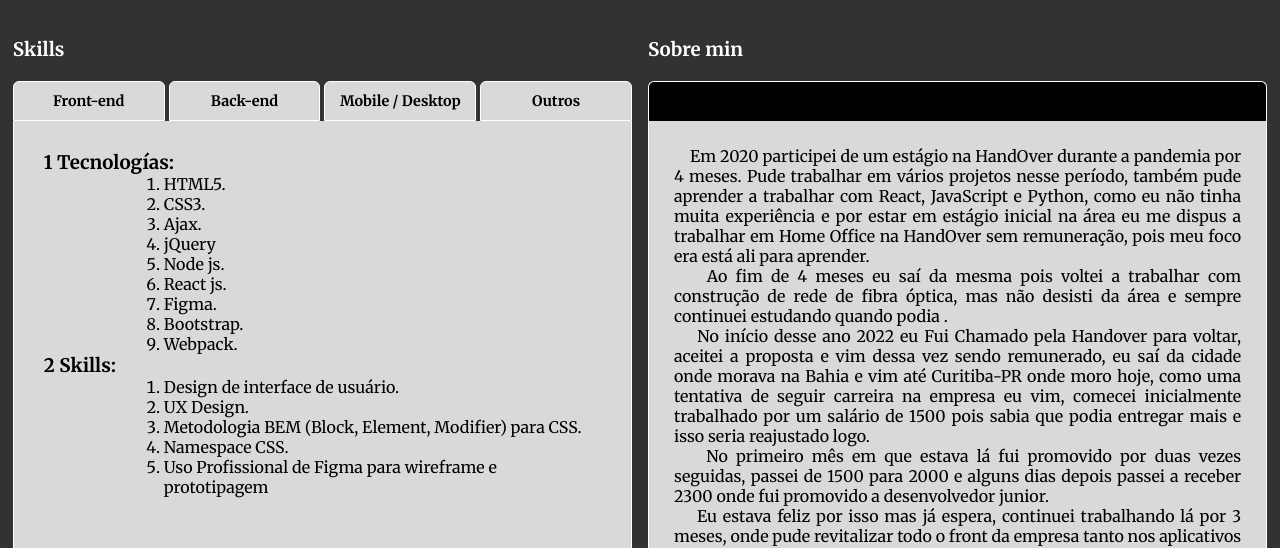
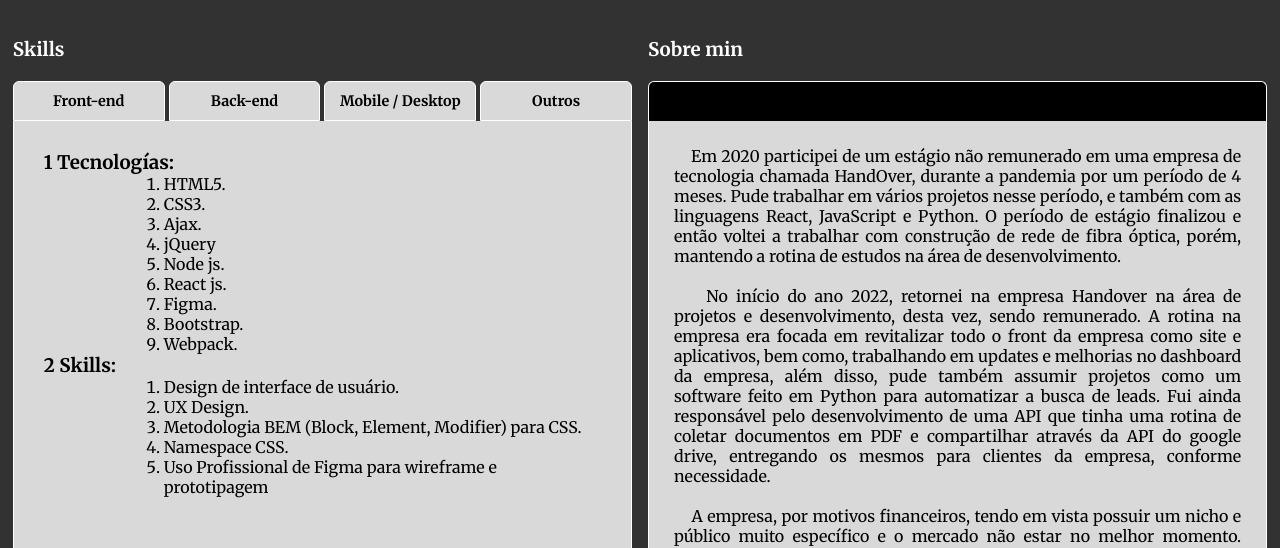
Before and after one commit to DaviDumer/meu-portfolio, a website built with webpack: page docs/index.html in a window 1280 px wide. Shown: the part 252-800 px from the top of the page. Built offline with nearby package versions, Linux system fonts and the light colour scheme.

Commit message:
sobre min

```diff
--- a/docs/index.html
+++ b/docs/index.html
@@ -125,45 +125,37 @@
           <div class="s-my-history__header"></div>
           <section class="s-my-history__text-box">
             <p>
-              &nbsp;&nbsp;&nbsp;&nbsp;Em 2020 participei de um estágio na
-              HandOver durante a pandemia por 4 meses. Pude trabalhar em vários
-              projetos nesse período, também pude aprender a trabalhar com
-              React, JavaScript e Python, como eu não tinha muita experiência e
-              por estar em estágio inicial na área eu me dispus a trabalhar em
-              Home Office na HandOver sem remuneração, pois meu foco era está
-              ali para aprender. <br />
-              &nbsp;&nbsp;&nbsp;&nbsp;Ao fim de 4 meses eu saí da mesma pois
-              voltei a trabalhar com construção de rede de fibra óptica, mas não
-              desisti da área e sempre continuei estudando quando podia . <br />
-              &nbsp;&nbsp;&nbsp;&nbsp;No início desse ano 2022 eu Fui Chamado
-              pela Handover para voltar, aceitei a proposta e vim dessa vez
-              sendo remunerado, eu saí da cidade onde morava na Bahia e vim até
-              Curitiba-PR onde moro hoje, como uma tentativa de seguir carreira
-              na empresa eu vim, comecei inicialmente trabalhado por um salário
-              de 1500 pois sabia que podia entregar mais e isso seria reajustado
-              logo. <br />
-              &nbsp;&nbsp;&nbsp;&nbsp;No primeiro mês em que estava lá fui
-              promovido por duas vezes seguidas, passei de 1500 para 2000 e
-              alguns dias depois passei a receber 2300 onde fui promovido a
-              desenvolvedor junior. <br />
-              &nbsp;&nbsp;&nbsp;&nbsp;Eu estava feliz por isso mas já espera,
-              continuei trabalhando lá por 3 meses, onde pude revitalizar todo o
-              front da empresa tanto nos aplicativos como também, a dashboard da
-              empresa mas não parava só nisso, pude também assumir projetos como
-              um software feito em Python para automatizar a busca de leads,
-              também fui responsável por entregar uma API onde ela tinha uma
-              rotina de pegar alguns documento em pdf e compartilhar através da
-              API do google drive para alguns clientes que precisava dos mesmos
-              . <br />
-              &nbsp;&nbsp;&nbsp;&nbsp;Bom por fim houve um problema no
-              financeiro da startup, por ser uma empresa pequena com um nicho
-              muito específico, foi obrigada a mandar parte dos funcionários
-              embora, dentre eles eu acabei tendo que sair também :-(, por essa
-              eu não esperava mas estou aqui tive que começar a trabalhar no meu
-              portfólio às pressas, para poder me reingressar ao mercado de
-              novo, estou nessa caminhada desde Julho e seria muito grato se me
-              desse essa oportunidade ! <br /><br />
-              O mais desde já Agradeço ! 🙏🏻
+              &nbsp;&nbsp;&nbsp;&nbsp;Em 2020 participei de um estágio não
+              remunerado em uma empresa de tecnologia chamada HandOver, durante
+              a pandemia por um período de 4 meses. Pude trabalhar em vários
+              projetos nesse período, e também com as linguagens React,
+              JavaScript e Python. O período de estágio finalizou e então voltei
+              a trabalhar com construção de rede de fibra óptica, porém,
+              mantendo a rotina de estudos na área de desenvolvimento.
+              <br /><br />
+              &nbsp;&nbsp;&nbsp;&nbsp;No início do ano 2022, retornei na empresa
+              Handover na área de projetos e desenvolvimento, desta vez, sendo
+              remunerado. A rotina na empresa era focada em revitalizar todo o
+              front da empresa como site e aplicativos, bem como, trabalhando em
+              updates e melhorias no dashboard da empresa, além disso, pude
+              também assumir projetos como um software feito em Python para
+              automatizar a busca de leads. Fui ainda responsável pelo
+              desenvolvimento de uma API que tinha uma rotina de coletar
+              documentos em PDF e compartilhar através da API do google drive,
+              entregando os mesmos para clientes da empresa, conforme
+              necessidade.
+              <br /><br />
+
+              &nbsp;&nbsp;&nbsp;&nbsp;A empresa, por motivos financeiros, tendo
+              em vista possuir um nicho e público muito específico e o mercado
+              não estar no melhor momento. Devido a esta crise, a empresa
+              precisou desligar alguns funcionários e infelizmente também fui
+              desligado. Desde então, tenho me aprimorado ainda mais nos estudos
+              quanto à área de desenvolvimento e tecnologia, com a intenção de
+              retornar ao mercado de trabalho ainda mais qualificado.
+              <br /><br />
+              &nbsp;&nbsp;&nbsp;&nbsp;Obrigado pela atenção até aqui, me coloco
+              à disposição para entrevistas e novas oportunidades ! 🙏🏻
             </p>
           </section>
         </div>
```
